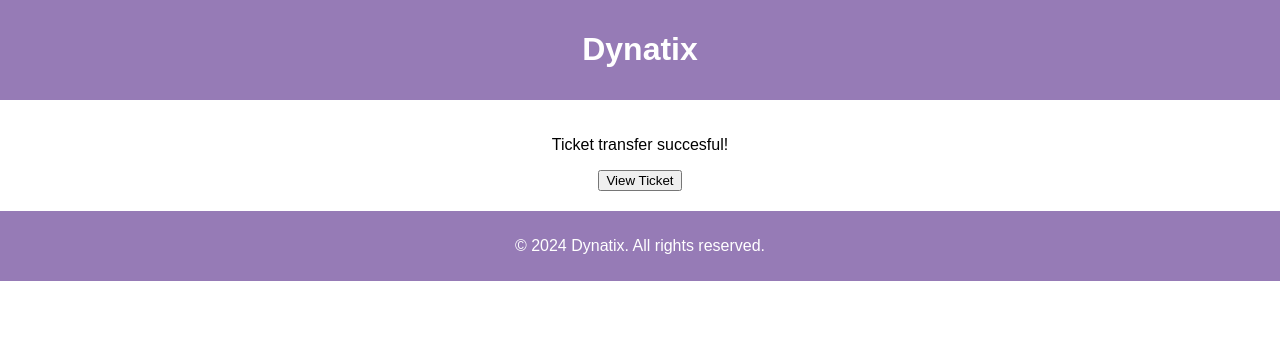
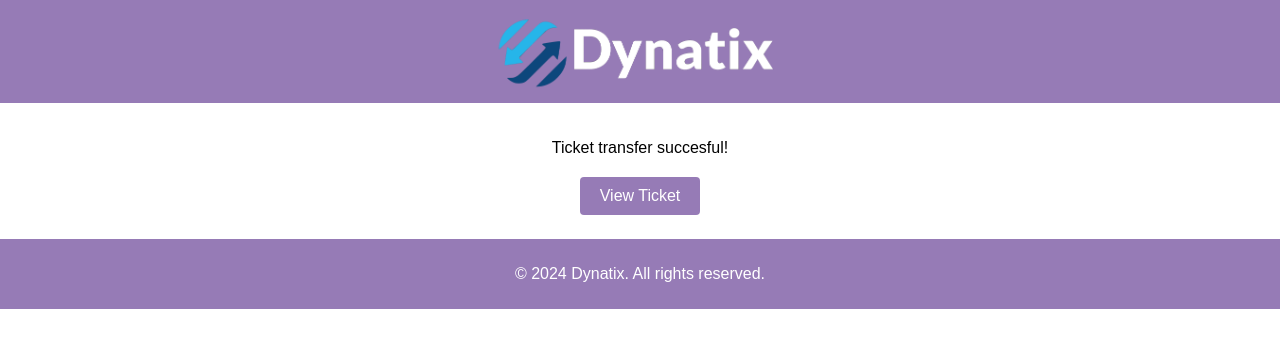
Before and after one commit to a-bevans/Dynatix, a plain HTML site: page frontend/transferSuccess.html in a window 1280 px wide. Drawn offline with Linux system fonts and the light colour scheme.

Commit message:
added dynatix logo to header and cleaned up code

```diff
--- a/frontend/style.css
+++ b/frontend/style.css
@@ -1,3 +1,12 @@
+
+.logo {
+    width: 300px;
+    height: auto;
+    margin: 0 auto;
+    display: block;
+
+}
+
 body {
     font-family: Arial, sans-serif;
     margin: 0;
@@ -76,3 +85,21 @@ section {
     top: 100%;
   }
 }
+button {
+  background-color: #967BB6;
+  color: #fff;
+  border: none;
+  padding: 10px 20px;
+  text-align: center;
+  text-decoration: none;
+  display: inline-block;
+  font-size: 16px;
+  margin: 4px 2px;
+  cursor: pointer;
+  border-radius: 4px;
+  transition: background-color 0.3s ease;
+}
+
+button:hover {
+  background-color: #764B99;
+}
--- a/frontend/transferSuccess.html
+++ b/frontend/transferSuccess.html
@@ -9,13 +9,15 @@
 </head>
 <body>
     <header>
-        <!-- <img src="images/Dynatix Logo.png" alt="Dynatix Logo"> -->
-        <h1>Dynatix</h1>
+        <a href="/frontend/openTicket.html">
+            <img class="logo" src="/images/Dynatix Logo.png" alt="Dynatix Logo">
+        </a>
+
     </header>
     <main>
         <p>Ticket transfer succesful!</p>
 
-        <a href="viewTicket.html">
+        <a href="openTicket.html">
             <button id="view-ticket">View Ticket</button>
         </a>
     </main>
```
Also changed, not shown: frontend/acceptTicket.html (+3 -16 lines), frontend/openTicket.html (+4 -3 lines), frontend/transferStatus.html (+5 -6 lines), frontend/transferTicket.html (+6 -1 lines), frontend/viewTicket.html (+5 -5 lines), 1 other file.
